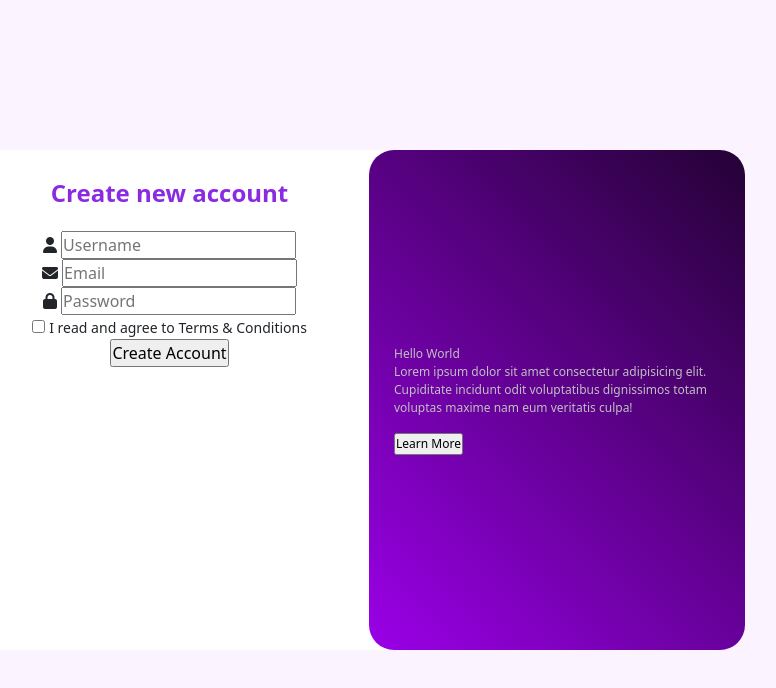
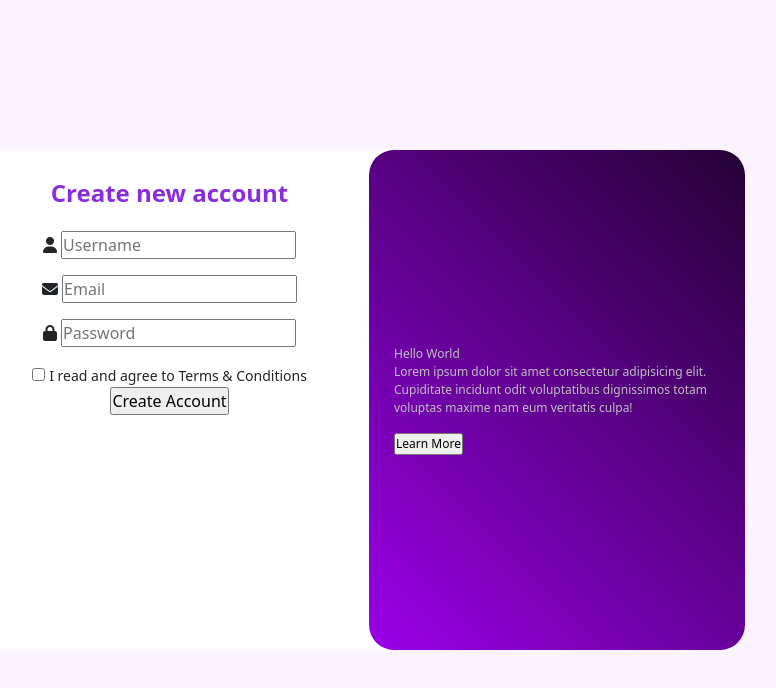
Before and after one commit to Asnoyon/signup, a plain HTML site: page index.html in a window 1280 px wide. Shown: the whole page, without its empty margins (283-1059 px from the left). Drawn offline with Linux system fonts and the light colour scheme.

Commit message:
signup form done

```diff
--- a/index.html
+++ b/index.html
@@ -30,9 +30,9 @@
         <div class="row">
           <div class="col-md-6">
             <div class="myLeftCtn">
-              <div class="myForm text-center">
+              <div class="myForm text-center ">
                 <header>Create new account</header>
-                <div class="form-group">
+                <div class="form-group pb-3">
                   <i class="fa-solid fa-user"></i>
                   <input
                     type="text"
@@ -43,7 +43,7 @@
                   />
                 </div>
 
-                <div class="form-group">
+                <div class="form-group pb-3">
                   <i class="fa-solid fa-envelope"></i>
                   <input
                     type="email"
@@ -54,7 +54,7 @@
                   />
                 </div>
 
-                <div class="form-group">
+                <div class="form-group pb-3">
                   <i class="fa-solid fa-lock"></i>
                   <input
                     type="password"
```
